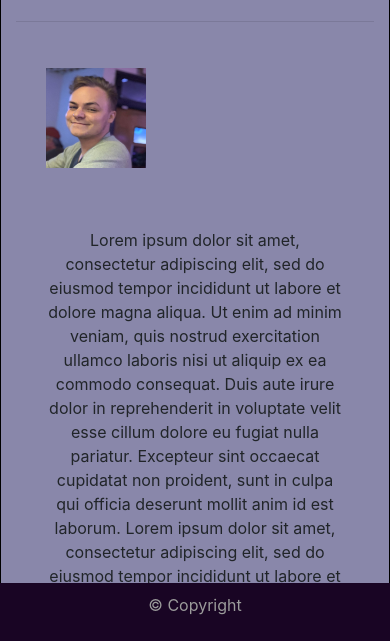
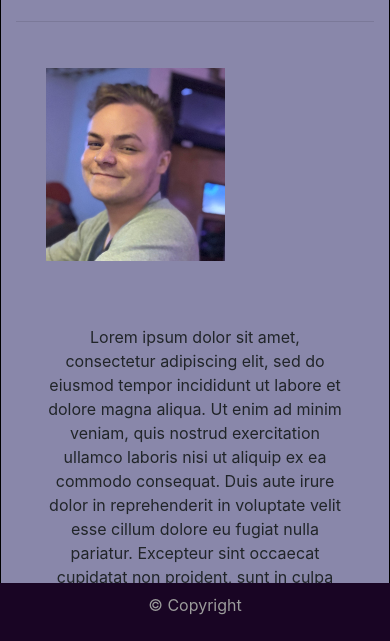
Before and after one commit to evanjamesc/Homework_2, a plain HTML site: page index.html in a window 390 px wide. Shown: the part 201-842 px from the top of the page. Drawn offline with nearby package versions, Linux system fonts and the light colour scheme.

Commit message:
Filled out readme, final fixes

```diff
--- a/index.html
+++ b/index.html
@@ -41,7 +41,7 @@
     <hr>
 
     <div class="row">
-      <div class="col-xs-12 col-sm-12 col-md-6 col-lg-6 col-xl-4">
+      <div class="col-xs-6 col-sm-6 col-md-6 col-lg-6 col-xl-4">
         <img id="placeholderImg" src="./assets/images/profile.jpg">
       </div>
       <div class="col-xs-12 col-sm-12 col-md-6 col-lg-6 col-xl-8">
--- a/style.css
+++ b/style.css
@@ -74,8 +74,8 @@ h1 {
         text-align: center;
     }
     #placeholderImg {
-        height: 100px;
-        width: 100px;
+        height: 75%;
+        width: 50%;
     }
 
 }
```
Also changed, not shown: assets/images/aboutMeImg.png (added), assets/images/aboutMeMobileImg.jpg (added), assets/images/contactImg.png (added), assets/images/contactMobileImg.jpg (added), assets/images/portfolioImg.png (added), assets/images/portfolioMobileImg.jpg (added), 3 other files.
